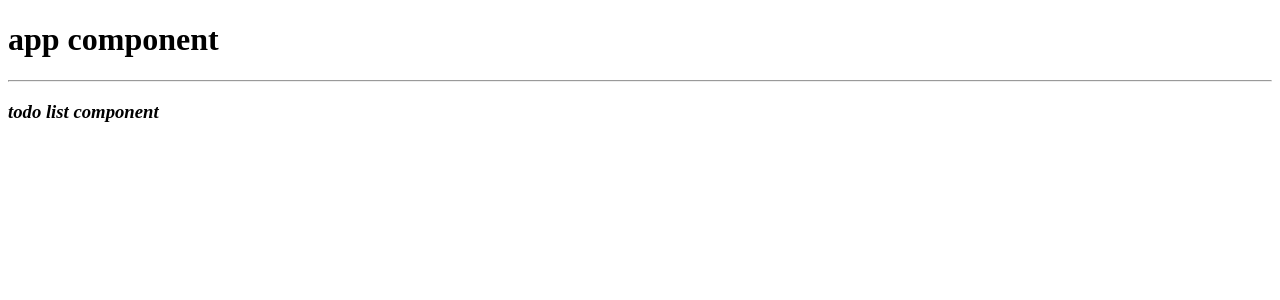
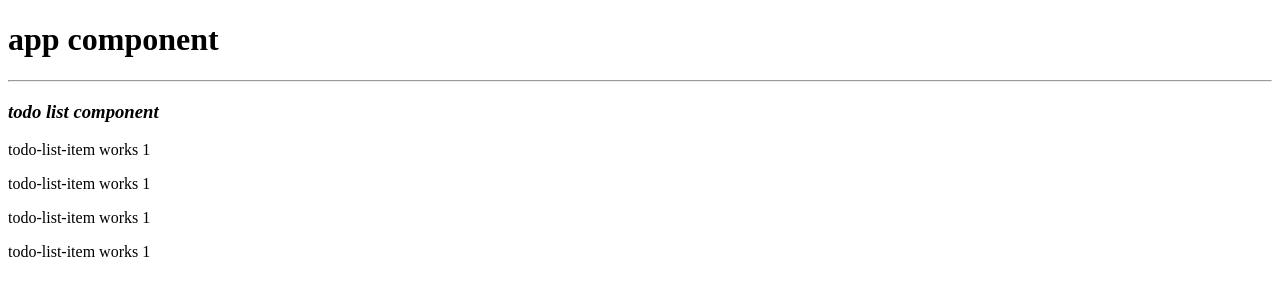
Before and after one commit to angular-codenight/season2, an Angular app: page / in a window 1280 px wide. Shown: the top 300 px of the page. Built offline with nearby package versions, Linux system fonts and the light colour scheme.

Commit message:
create component with angular/cli

```diff
--- a/angular.json
+++ b/angular.json
@@ -100,5 +100,8 @@
         }
       }
     }
+  },
+  "cli": {
+    "analytics": "e45762b1-516a-4143-b206-76f69858d9ed"
   }
 }
--- a/src/app/app.module.ts
+++ b/src/app/app.module.ts
@@ -3,11 +3,13 @@ import { BrowserModule } from '@angular/platform-browser';
 
 import { AppComponent } from './app.component';
 import {TodoListComponent} from "./todo-list/todo-list.component";
+import { TodoListItemComponent } from './todo-list/todo-list-item/todo-list-item.component';
 
 @NgModule({
   declarations: [
     AppComponent,
-    TodoListComponent
+    TodoListComponent,
+    TodoListItemComponent
   ],
   imports: [
     BrowserModule
--- /dev/null
+++ b/src/app/todo-list/todo-list-item/todo-list-item.component.html
@@ -0,0 +1 @@
+<p>todo-list-item works 1</p>
--- a/src/app/todo-list/todo-list.component.html
+++ b/src/app/todo-list/todo-list.component.html
@@ -1,3 +1,7 @@
 <h3 style="font-style: italic">
   todo list component
 </h3>
+<app-todo-list-item></app-todo-list-item>
+<app-todo-list-item></app-todo-list-item>
+<app-todo-list-item></app-todo-list-item>
+<app-todo-list-item></app-todo-list-item>
```
Also changed, not shown: src/app/todo-list/todo-list-item/todo-list-item.component.ts (added, +10 -0 lines), src/app/todo-list/todo-list-item/todo-list-item.component.scss (added), 1 other file (tests, documents, lock files or other folders).
